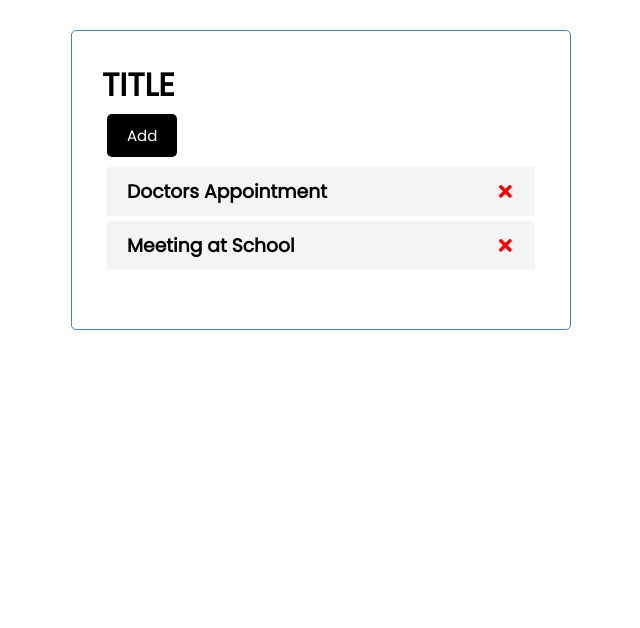
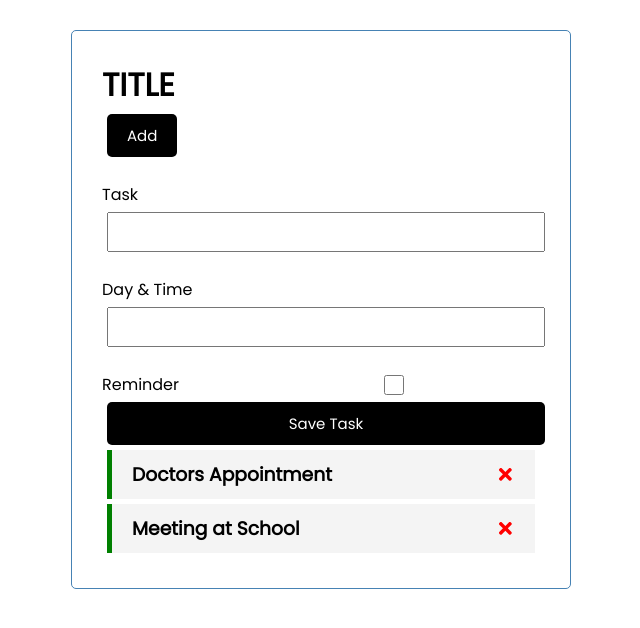
Before and after one commit to JHughesSUTA/task-tracker-rebuild, a React (Create React App) app: page / in a window 1280 px wide. Shown: the top 628 px of the page, without its empty margins (319-959 px from the left). Built offline with nearby package versions, Linux system fonts and the light colour scheme.

Commit message:
add task

```diff
--- a/src/App.js
+++ b/src/App.js
@@ -2,6 +2,7 @@ import './index.css'
 import { useState } from 'react'
 import Header from './components/Header'
 import Tasks from './components/Tasks'
+import AddTask from './components/AddTask'
 
 function App(){
   const [tasks, setTasks] = useState([
@@ -19,6 +20,13 @@ function App(){
     }
   ])
 
+  const addTask = (newTask) => {
+    const id = Math.floor(Math.random() * 10000) + 1
+    newTask = { id: id, ...newTask }
+    setTasks([...tasks, newTask])
+    console.log(tasks)
+  }
+
   const deleteTask = (id) => {
     setTasks(tasks.filter(task => task.id !== id))
   }
@@ -31,6 +39,7 @@ function App(){
   return (
     <div className="container">
       <Header />
+      <AddTask onAdd={addTask} />
       {tasks.length > 0 ? <Tasks tasks={tasks} deleteTask={deleteTask} toggleReminder={toggleReminder} /> : <p>Nothing to see here!</p>}
     </div>
   );
--- /dev/null
+++ b/src/components/AddTask.js
@@ -0,0 +1,53 @@
+import { useState } from 'react'
+
+const AddTask = ({onAdd}) => {
+  const [text, setText] = useState('')
+  const [day, setDay] = useState('')
+  const [reminder, setReminder] = useState(false)
+
+
+  const onSubmit = (e) => {
+    e.preventDefault()
+
+    const newTask = { text, day, reminder }
+
+    if (!text) {
+      alert('enter something!')
+      return
+    }
+    onAdd(newTask)
+
+    setText('')
+    setDay('')
+    setReminder(false)
+
+  }
+
+  return(
+    <form onSubmit={(e) => onSubmit(e)}>
+      <div className="form-control">
+        <label>Task</label>
+        <input
+          type="text"
+          value={text}
+          onChange={(e) => setText(e.target.value)}
+        />
+      </div>
+      <div className="form-control">
+        <label>Day & Time</label>
+        <input
+          type="text"
+          value={day}
+          onChange={(e) => setDay(e.target.value)}
+        />
+      </div>
+      <div className="form-control-check">
+        <label>Reminder</label>
+        <input type="checkbox" checked={reminder} onChange={e => setReminder(e.currentTarget.checked)} />
+      </div>
+      <input type="submit" value="Save Task" className="btn btn-block"/>
+    </form>
+  )
+}
+
+export default AddTask
--- a/src/components/Task.js
+++ b/src/components/Task.js
@@ -3,7 +3,7 @@ import { FaTimes } from 'react-icons/fa'
 const Task = ({ text, deleteTask, task, toggleReminder }) => {
 
   return(
-    <div className="task" onDoubleClick={() => toggleReminder(task.id)}>
+    <div className={`task ${task.reminder ? 'reminder' : ''}`} onDoubleClick={() => toggleReminder(task.id)}>
       <h3>{text} <FaTimes style={{color:'red', pointer:'cursor'}} onClick={() => deleteTask(task.id)} /></h3>
     </div>
   )
```
